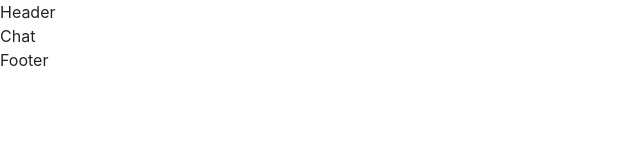
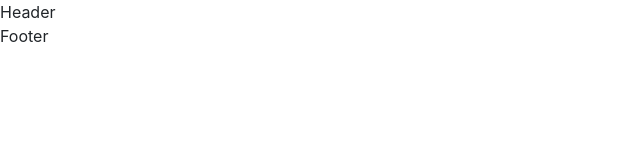
Before and after one commit to bpleahey/Whisk, a React (Create React App) app in the folder client/: page /chat in a window 1280 px wide. Shown: the top 160 px of the page, without its empty margins (0-640 px from the left). Built offline with nearby package versions, Linux system fonts and the light colour scheme.

Commit message:
few additions

```diff
--- a/client/src/components/Chat.jsx
+++ b/client/src/components/Chat.jsx
@@ -4,7 +4,9 @@ class Chat extends Component {
 
     render() {
         return (
-            <p>Chat</p>
+            <div className="Chat">
+
+            </div>
         );
     }
 }
--- a/client/src/css/components/_components.scss
+++ b/client/src/css/components/_components.scss
@@ -1 +1,2 @@
 @import './recipe-card';
+@import './home';
```
Also changed, not shown: client/src/css/components/_home.scss (added).
